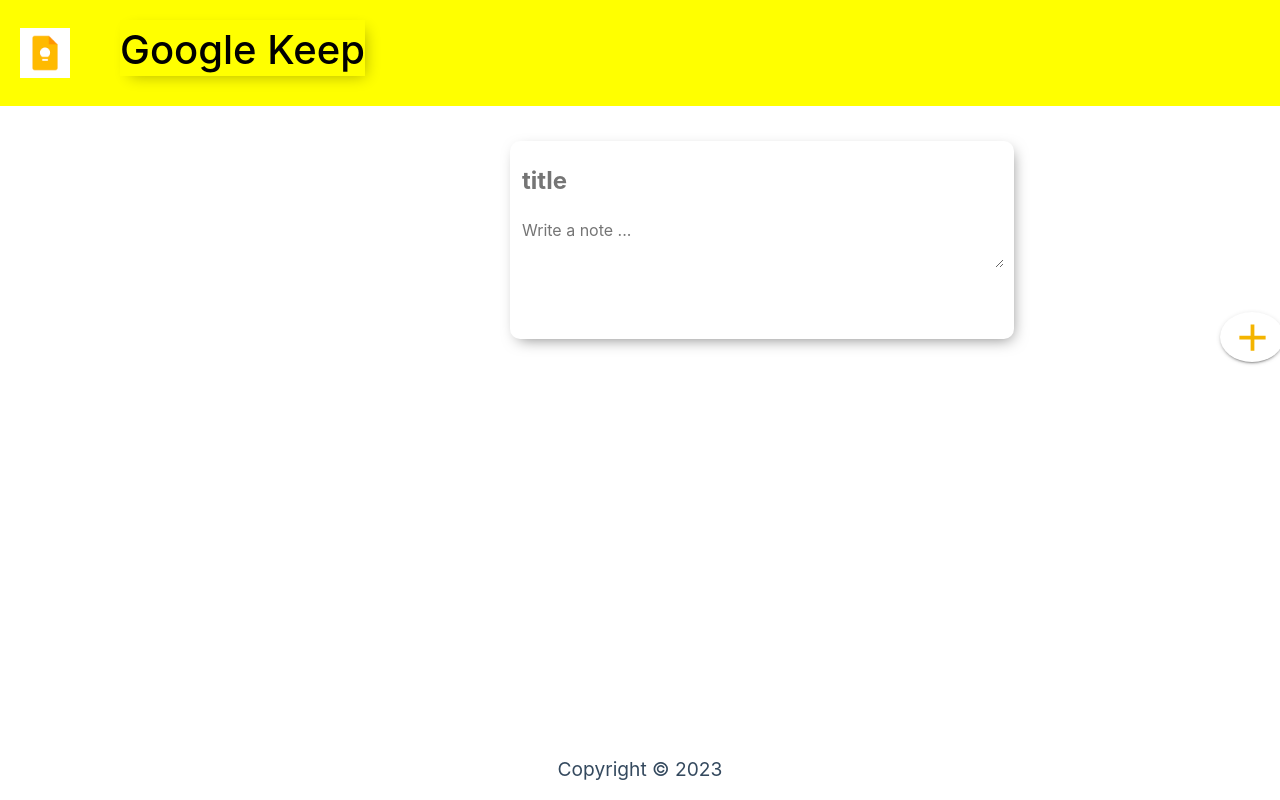
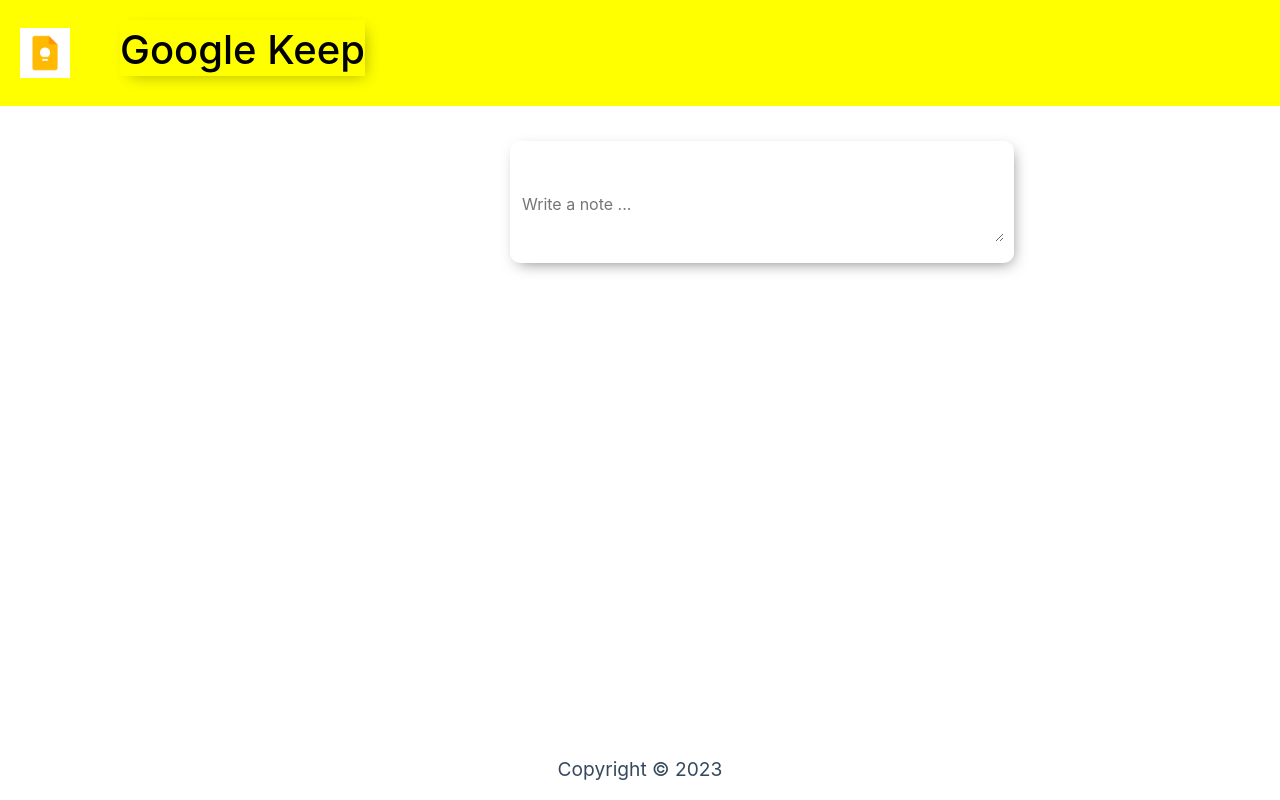
Before and after one commit to prayag1740/react-learner, a React (Create React App) app: page /googlekeep in a window 1280 px wide. Built offline with nearby package versions, Linux system fonts and the light colour scheme.

Commit message:
ADD : feature for expand and unexpand note

```diff
--- a/src/components/CreateNote.jsx
+++ b/src/components/CreateNote.jsx
@@ -10,6 +10,12 @@
     'title' : "",
     "content" : ""
   })
+
+  const [expand, setExpand] = useState(false) ;
+
+  const expandNote = () => {
+    setExpand(!expand) ;
+  }
 
   const InputEvent = (event) => {
 
@@ -28,12 +34,13 @@
     <>
     <div className='main_note'>
         <form>
-            <input type="text" placeholder='title' name="title" value={note.title} onChange={InputEvent} autoComplete='off' />
+           {expand ?
+            <input type="text" placeholder='title' name="title" value={note.title} onChange={InputEvent} autoComplete='off' /> : null }
             <br />
-            <textarea rows='' column='' name="content" value={note.content} onChange={InputEvent}  placeholder='Write a note ...' />
-            <Button variant='contained' onClick={addEvent} >
+            <textarea rows='' column='' name="content" value={note.content} onChange={InputEvent}  placeholder='Write a note ...' onClick={expandNote} />
+            {expand ? <Button variant='contained' onClick={addEvent} >
              <AddIcon className='plus_sign' />
-            </Button>
+            </Button> : null }
         </form>
     </div>
     </>
```
